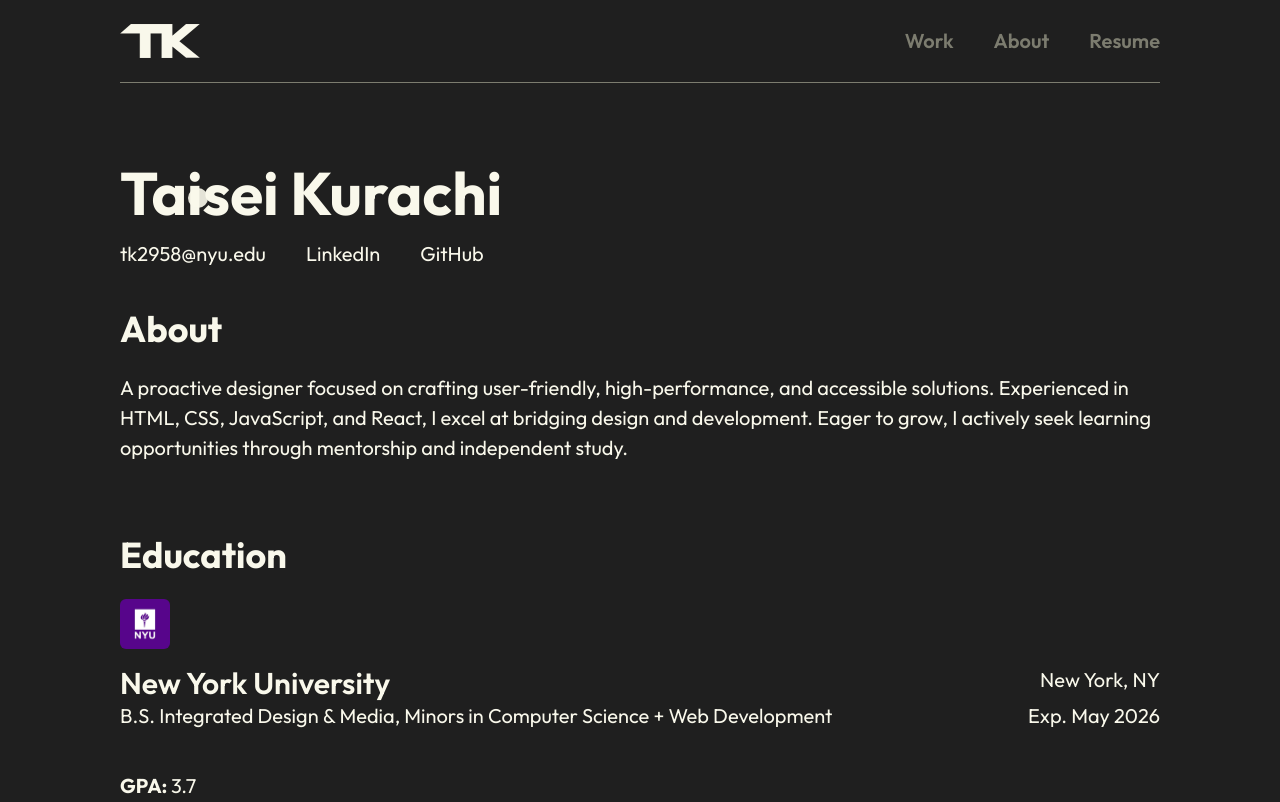
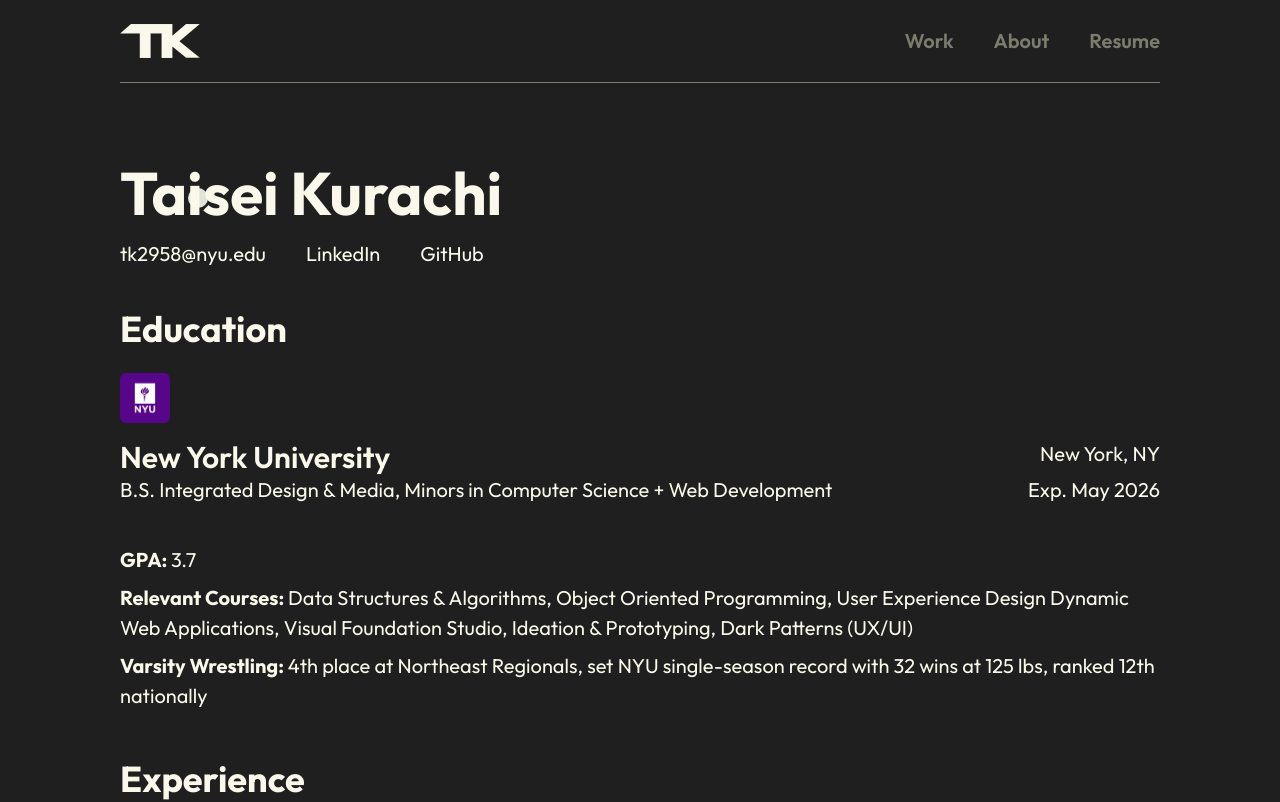
Before and after one commit to taikurachi/portfolio2, a Next.js app: page /resume in a window 1280 px wide. Shown: the top 802 px of the page. Built offline with nearby package versions, Linux system fonts and the light colour scheme.

Commit message:
removed bio

```diff
--- a/app/resume/page.js
+++ b/app/resume/page.js
@@ -34,16 +34,6 @@ export default function ResumePage() {
           </div>
         </div>
         <div>
-          <HeadingMD>About</HeadingMD>
-          <p>
-            A proactive designer focused on crafting user-friendly,
-            high-performance, and accessible solutions. Experienced in HTML,
-            CSS, JavaScript, and React, I excel at bridging design and
-            development. Eager to grow, I actively seek learning opportunities
-            through mentorship and independent study.
-          </p>
-        </div>
-        <div>
           <HeadingMD>Education</HeadingMD>
           <Image
             src="/resume/nyu.png"
@@ -68,8 +58,8 @@ export default function ResumePage() {
             <span className="font-bold">GPA: </span>3.7
           </p>
           <p className="mb-2">
-            <span className="font-bold">Relevant Courses: </span>User Experience
-            Design, Data Structures & Algorithms, Object Oriented Programming,
+            <span className="font-bold">Relevant Courses: </span>Data Structures
+            & Algorithms, Object Oriented Programming, User Experience Design
             Dynamic Web Applications, Visual Foundation Studio, Ideation &
             Prototyping, Dark Patterns (UX/UI)
           </p>
```
